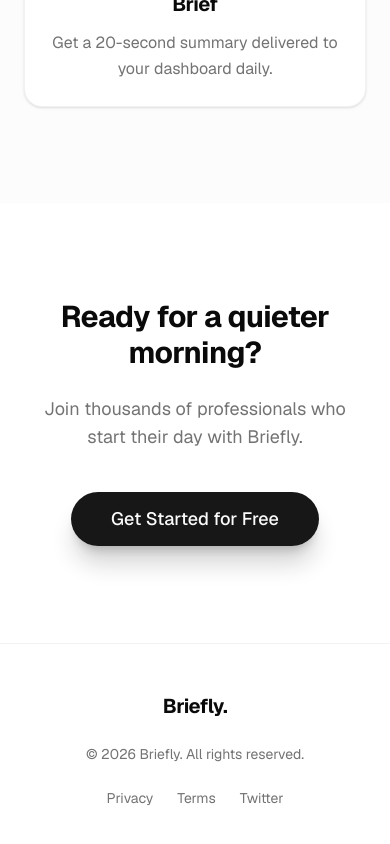
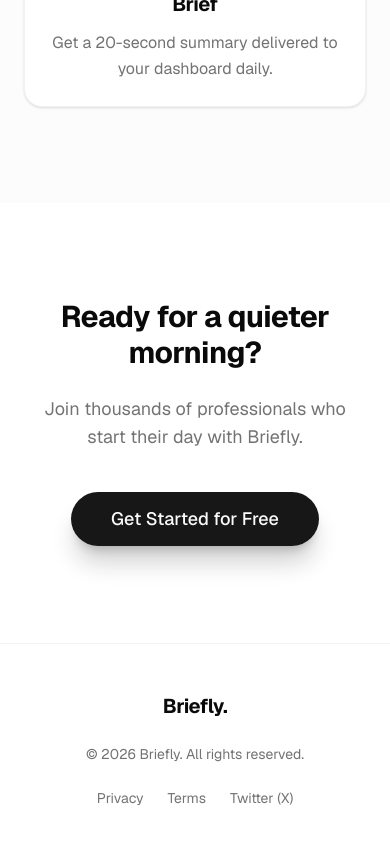
Before and after one commit to Techmanna/Briefly-Web-App, a Next.js app: page / in a window 390 px wide. Shown: the part 2096-2940 px from the top of the page. Built offline with nearby package versions, Linux system fonts and the light colour scheme; no server answers.

Commit message:
fix: update Twitter link and add leading zero stripping to phone number input validation

```diff
--- a/app/page.tsx
+++ b/app/page.tsx
@@ -284,8 +284,8 @@
             <Link href="/terms" className="hover:text-primary">
               Terms
             </Link>
-            <Link href="#" className="hover:text-primary">
-              Twitter
+            <Link href="https://x.com/joinbriefly" target="_blank" className="hover:text-primary">
+              Twitter (X)
             </Link>
           </div>
         </div>
--- a/components/phone/phone-number-input.tsx
+++ b/components/phone/phone-number-input.tsx
@@ -110,7 +110,11 @@
         value={national}
         onChange={(e) => {
           const next = e.target.value.replace(/[^\d]/g, "");
-          const e164 = `+${callingCode}${next}`.replace(/[^\d+]/g, "");
+          const normalizedNational = next.replace(/^0+/, "");
+          const e164 = `+${callingCode}${normalizedNational}`.replace(
+            /[^\d+]/g,
+            "",
+          );
           onChange(e164);
         }}
         placeholder={placeholder || "Phone number"}
```
